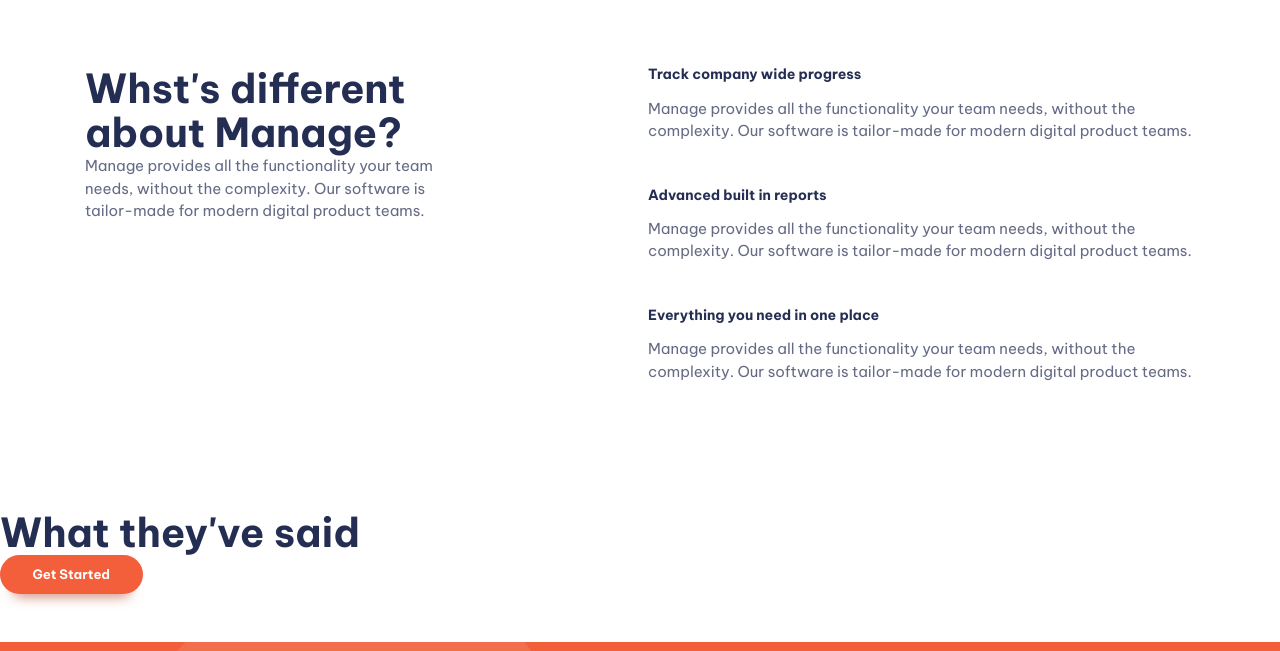
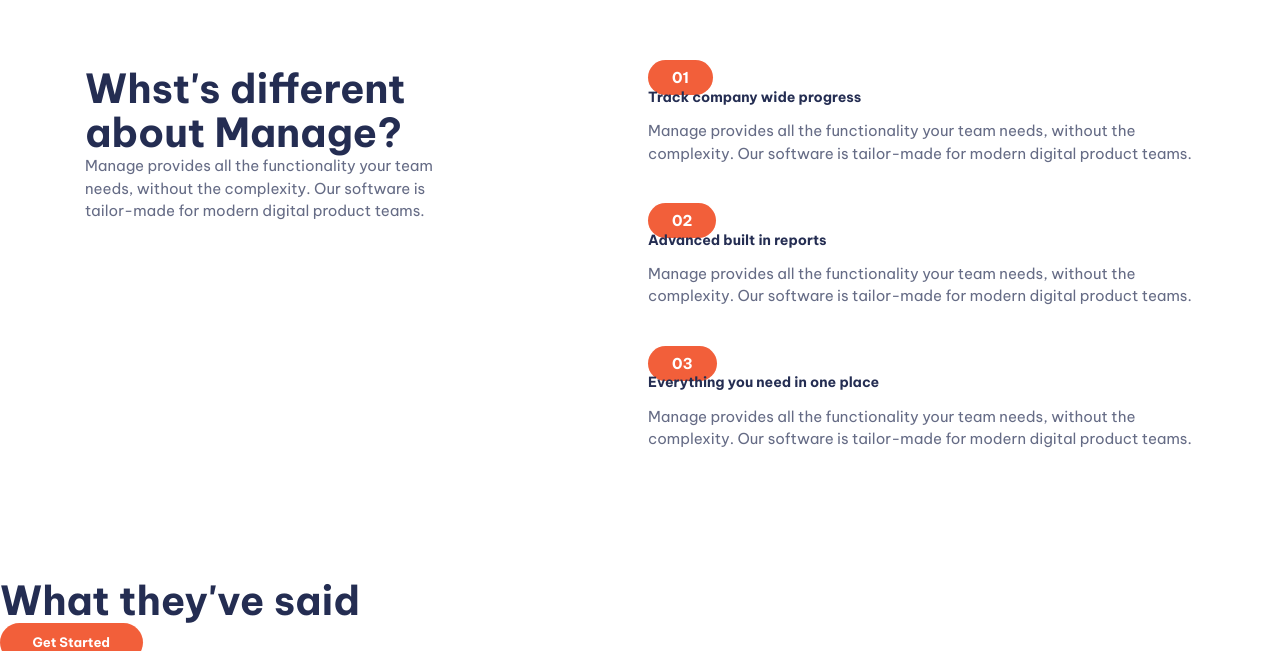
Before and after one commit to kamranlatifch/UI-UX-Landing-Page-Resp, a website built with Vite: page index.html in a window 1280 px wide. Shown: the part 771-1422 px from the top of the page. Built offline with nearby package versions, Linux system fonts and the light colour scheme.

Commit message:
fix(counter-li):fix li copunter

```diff
--- a/style.css
+++ b/style.css
@@ -375,6 +375,26 @@ input:where([type='text'], [type='email']) {
   background-repeat: no-repeat;
   z-index: -1;
 }
+/* Numbered Items */
+
+.numbered-items {
+  counter-reset: count;
+}
+.numbered-items li {
+  counter-increment: count;
+}
+.numbered-items li::before {
+  content: '0' counter(count);
+  background-color: var(--clr-accent-400);
+  color: var(--clr-neutral-100);
+  font-weight: var(--fw-bold);
+  padding: var(--size-200) var(--size-500);
+  border-radius: 100vw;
+}
+/* .numbered-items ::marker {
+  color: red;
+  font-weight: bold;
+} */
 
 /* Utilities Classes */
 
```
